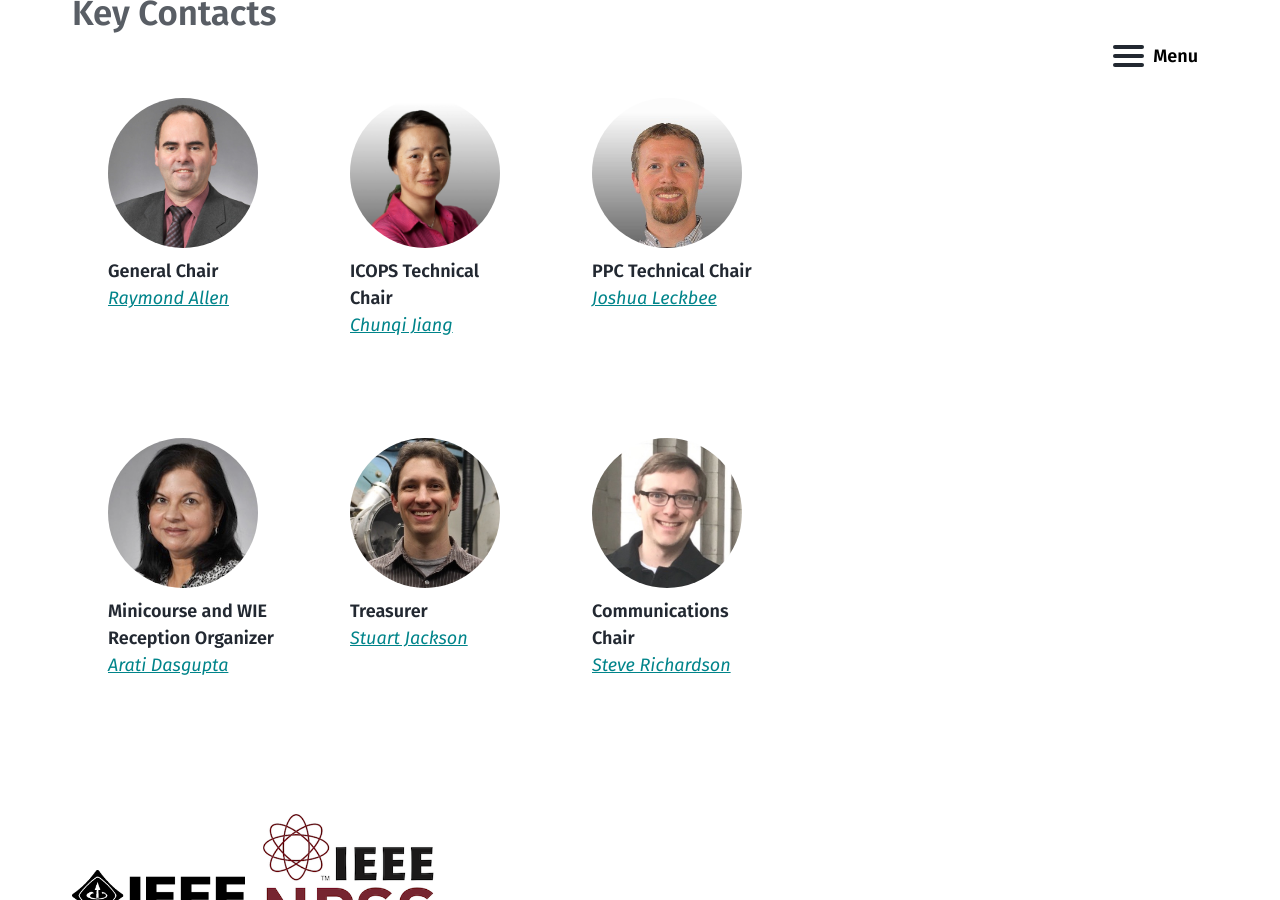
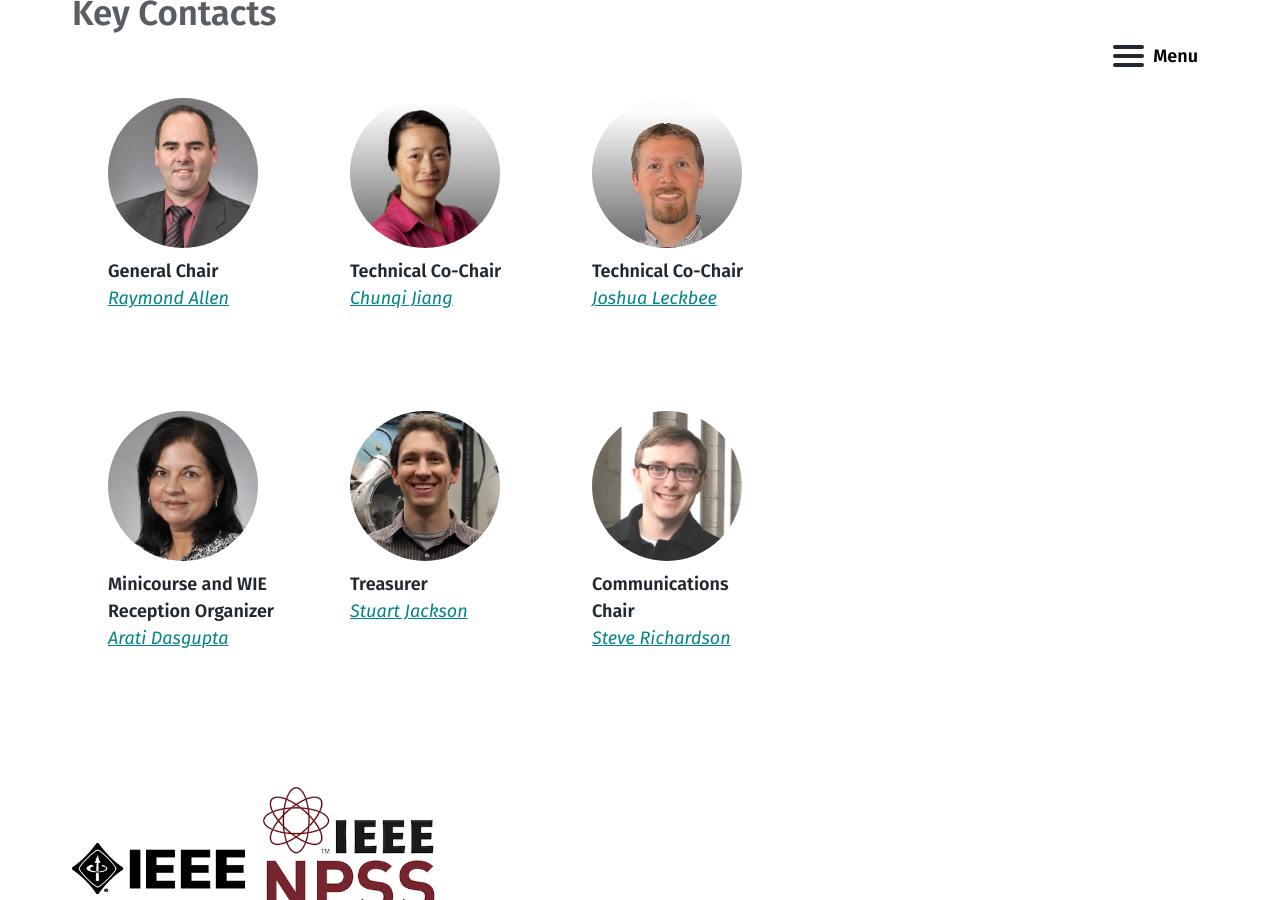
Before and after one commit to ppps2019/ppps2019.github.io, a Jekyll site: the page built from index.md, in a window 1280 px wide and 900 px high, scrolled down 1343 px. Built offline with Jekyll 4.4.1, drawn with Linux system fonts in a browser that asks for light colours.

Commit message:
some changes

```diff
--- a/_data/chairs.yml
+++ b/_data/chairs.yml
@@ -10,13 +10,13 @@ chunqi_jiang:
     name: Chunqi Jiang
     email: cjiang@odu.edu
     avatar: chunqi-jiang-photo.png
-    position: ICOPS Technical Chair
+    position: Technical Co-Chair
 
 josh_leckbee:
     name: Joshua Leckbee
     email: jjleckb@sandia.gov
     avatar: josh-leckbee-photo.jpg
-    position: PPC Technical Chair
+    position: Technical Co-Chair
 
 arati_dasgupta:
     name: Arati Dasgupta
```
Also changed, not shown: images/sterling_beeson.jpg (deleted).
